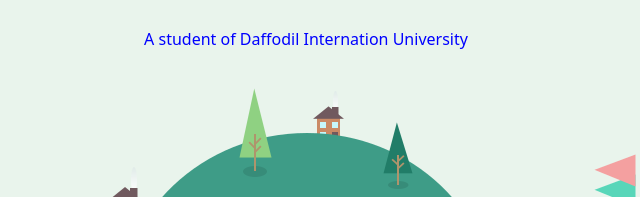
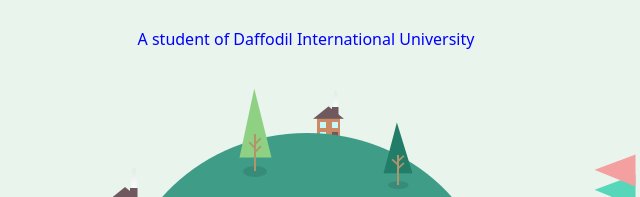
Before and after one commit to rayhan-rafin/Tailwind_assignment, a plain HTML site: page index.html in a window 1280 px wide. Shown: the part 482-679 px from the top of the page, 342-982 px from the left. Drawn offline with Linux system fonts and the light colour scheme.

Commit message:
Update index.html

```diff
--- a/index.html
+++ b/index.html
@@ -45,7 +45,7 @@
         <img src="img/im_rayhan-removebg-preview.png"/>
     </div>
     <div id = "center">
-        <p style="color:blue;">A student of Daffodil Internation University</p>
+        <p style="color:blue;">A student of Daffodil International University</p>
 
     </div>
     <div id = "center">
```
